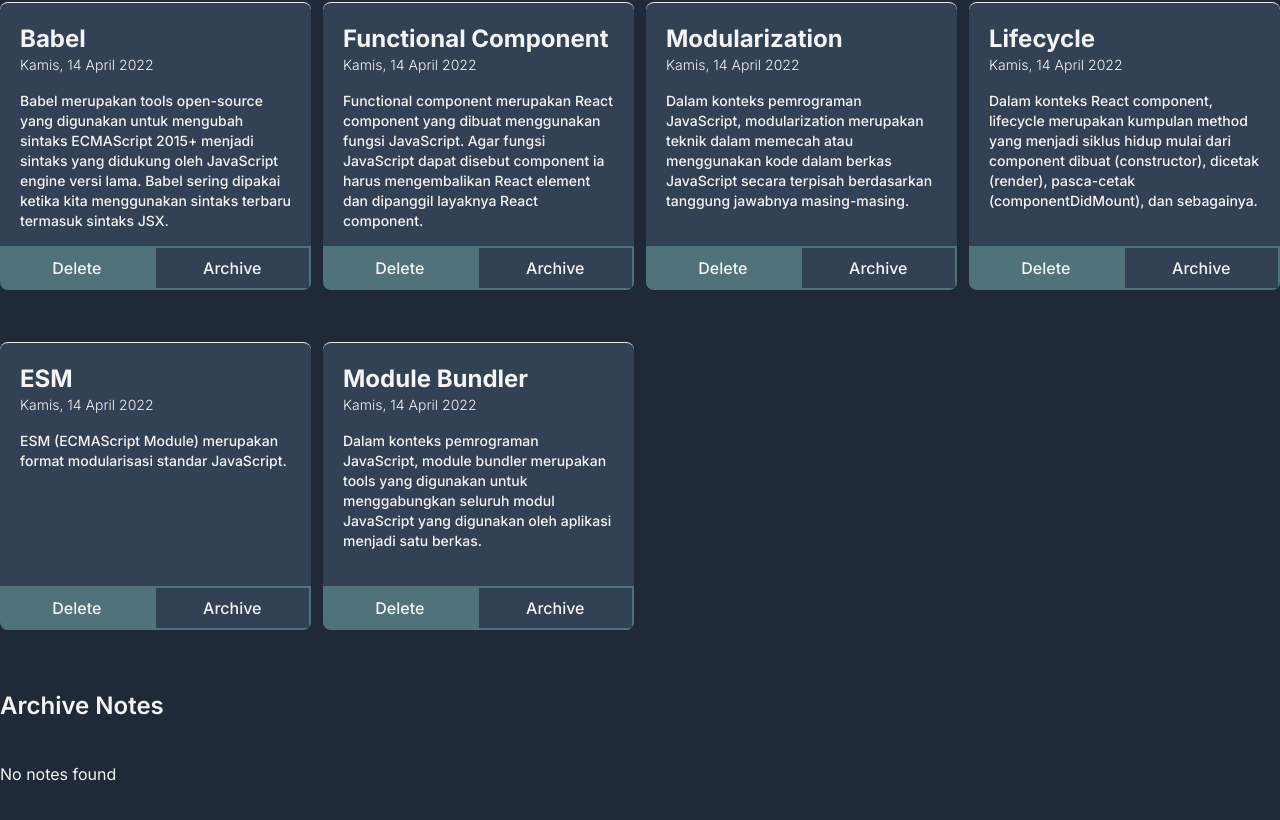
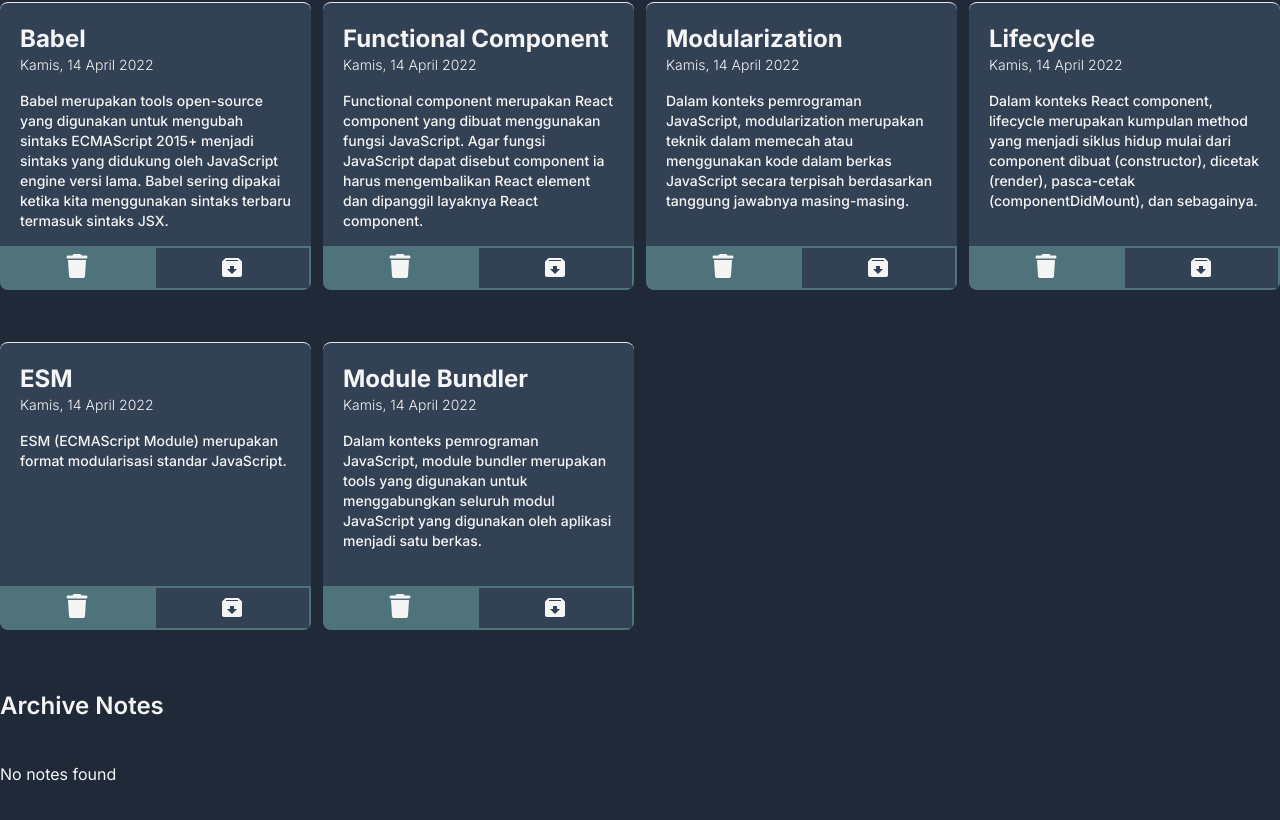
Before and after one commit to Eunlip/HeNotes, a React (Vite) app: page / in a window 1280 px wide. Shown: the part 1490-2310 px from the top of the page. Built offline with nearby package versions, Linux system fonts and the light colour scheme.

Commit message:
added toast for add note and alert for delete note

```diff
--- a/package.json
+++ b/package.json
@@ -12,8 +12,10 @@
   "dependencies": {
     "react": "^18.2.0",
     "react-dom": "^18.2.0",
+    "react-hot-toast": "^2.4.1",
     "react-icons": "^5.0.1",
-    "react-scroll": "^1.9.0"
+    "react-scroll": "^1.9.0",
+    "sweetalert": "^2.1.2"
   },
   "devDependencies": {
     "@types/react": "^18.2.64",
--- a/src/App.jsx
+++ b/src/App.jsx
@@ -2,6 +2,7 @@
 import Header from './layout/Header';
 import MainSection from './layout/MainSection';
 import { getInitialData } from './utils';
+import swal from 'sweetalert';
 // import Footer from './layout/Footer';
 
 class App extends Component {
@@ -25,7 +26,20 @@
 		const notes = this.state.notes.filter((note) => note.id !== id);
 		const archivedNotes = this.state.archivedNotes.filter((note) => note.id !== id);
 
-		this.setState({ notes, archivedNotes });
+		swal({
+			title: 'Are you sure?',
+			text: 'Once deleted, You cannot recover this record again!',
+			icon: 'warning',
+			buttons: true,
+			dangerMode: true,
+		}).then((willDelete) => {
+			if (willDelete) {
+				this.setState({ notes, archivedNotes });
+				swal('Poof! Successfully deleted your note', {
+					icon: 'success',
+				});
+			}
+		});
 	}
 
 	onArchiveHandler(id) {
--- a/src/components/ArchiveButton.jsx
+++ b/src/components/ArchiveButton.jsx
@@ -2,7 +2,7 @@
 	return (
 		<button
 			onClick={() => onArchive(id)}
-			className={`font-medium py-2 px-10 right-0 w-screen text-neutral-100 bg-transparent border-[#50727B]  border-2`}
+			className={` flex justify-center text-2xl font-medium py-2  right-0 w-screen text-neutral-100 bg-transparent border-[#50727B]  border-2`}
 		>
 			{children}
 		</button>
--- a/src/components/DeleteButton.jsx
+++ b/src/components/DeleteButton.jsx
@@ -1,10 +1,12 @@
+import { FaTrash } from 'react-icons/fa6';
+
 export default function DeleteButton({ id, onDelete }) {
 	return (
 		<button
 			onClick={() => onDelete(id)}
-			className='font-medium py-2 w-screen px-10 text-neutral-100 bg-[#50727B]'
+			className='flex justify-center text-2xl font-medium py-2 w-screen  text-neutral-100 bg-[#50727B]'
 		>
-			Delete
+			<FaTrash />
 		</button>
 	);
 }
--- a/src/components/NoteInput.jsx
+++ b/src/components/NoteInput.jsx
@@ -1,6 +1,9 @@
 import { Component } from 'react';
+import toast, { Toaster } from 'react-hot-toast';
 
 const MAX_LENGTH = 50;
+
+const notify = () => toast('Note added!', { icon: '📝' });
 
 class NoteInput extends Component {
 	constructor(props) {
@@ -34,6 +37,8 @@
 	onSubmitHandler(e) {
 		e.preventDefault();
 		this.props.addNote(this.state);
+
+		notify();
 
 		this.setState({
 			title: '',
@@ -75,6 +80,7 @@
 						<button className='block rounded-lg mt-5 py-2 px-6 sm:w-[35rem] w-[22rem] text-sm sm:text-lg bg-[#344955] text-[#F5F5F5] hover:bg-[#3a515e]'>
 							Create
 						</button>
+						<Toaster position='top-right' toastOptions={{}} />
 					</div>
 				</form>
 			</div>
--- a/src/components/NoteItem.jsx
+++ b/src/components/NoteItem.jsx
@@ -1,6 +1,7 @@
 import DeleteButton from './DeleteButton';
 import ArchiveButton from './ArchiveButton';
 import { showFormattedDate } from '../utils';
+import { BiSolidArchiveIn, BiSolidArchiveOut } from 'react-icons/bi';
 
 export default function NoteItem({ id, title, body, createdAt, onDelete, onArchive, isArchive }) {
 	const formattedDate = showFormattedDate(createdAt);
@@ -14,7 +15,7 @@
 			<div className='absolute bottom-0 left-0 right-0 flex'>
 				<DeleteButton id={id} onDelete={onDelete} />
 				<ArchiveButton id={id} onArchive={onArchive}>
-					{!isArchive ? 'Archive' : 'UnArchive'}
+					{!isArchive ? <BiSolidArchiveIn className=''/> : <BiSolidArchiveOut />}
 				</ArchiveButton>
 			</div>
 		</div>
--- a/src/layout/Footer.jsx
+++ b/src/layout/Footer.jsx
@@ -1,4 +1,3 @@
-import React from 'react'
 
 export default function Footer() {
   return (
```
Also changed, not shown: src/App.css (deleted), 1 other file (tests, documents, lock files or other folders).
